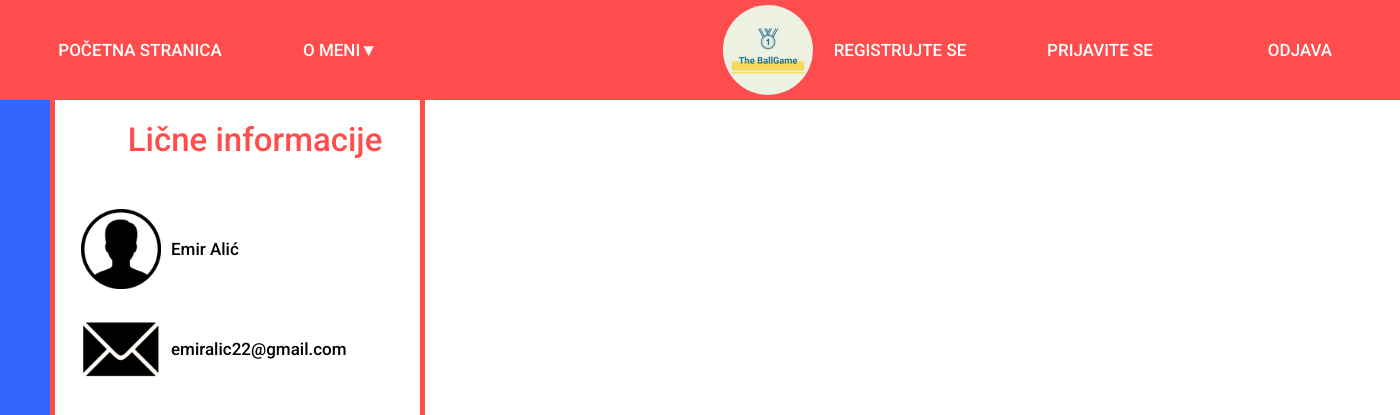
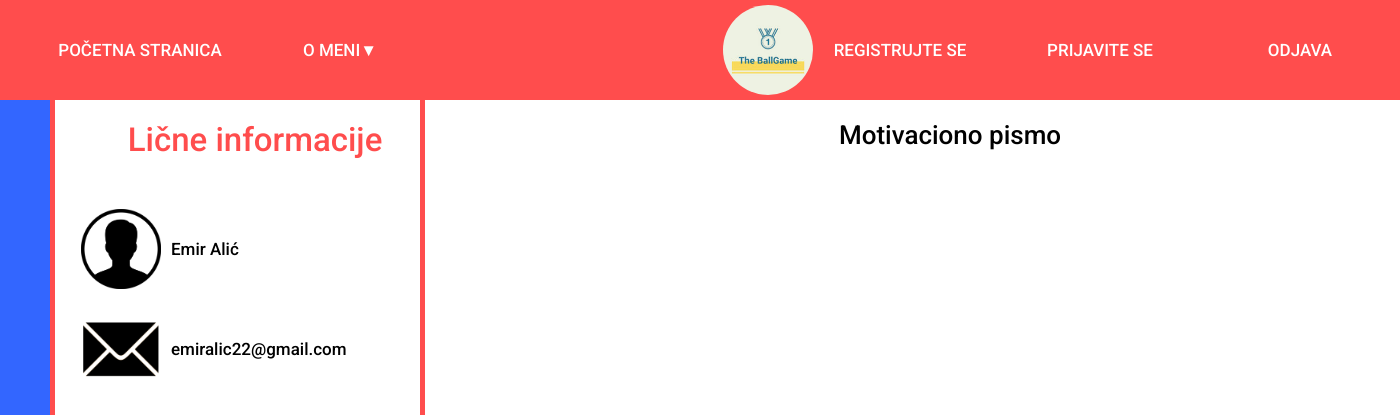
Before and after one commit to emiralic/website, a Flask app: page /mpismo in a window 1400 px wide. Shown: the top 415 px of the page. Run offline with Flask 2, Linux system fonts and the light colour scheme; the visitor is signed in with stand-in values (Sample User, id 1); some libraries are stand-ins or nearby versions.

Commit message:
Updated motivational letter

```diff
--- /dev/null
+++ b/website/static/cv.css
@@ -0,0 +1 @@
+@import url('https://fonts.googleapis.com/css2?family=Roboto:wght@400;500;700&display=swap');
--- a/website/static/login.css
+++ b/website/static/login.css
@@ -24,7 +24,9 @@
     border-width: 1px;
 }
 
-.login-tab[type="text"]{
+.login-tab[type="text"],
+.login-tab[type="email"],
+.login-tab[type="password"]{
     padding-left: 10px;
     font-family: Roboto, Arial;
     font-size: 17px;
--- a/website/static/mpismo.css
+++ b/website/static/mpismo.css
@@ -112,3 +112,18 @@
      background-color: rgb(255, 77, 77);
      top:0;
 }
+.full-text{
+    position: absolute;
+    width: 900px;
+    color: black;
+    left: 450px;
+    top:0;
+
+}
+.text-edit{
+    padding-top: 20px;
+    text-align: center;
+    font-family: Roboto, Arial;
+    font-size: 26px;
+    font-weight: 500;
+}
--- a/website/templates/login.html
+++ b/website/templates/login.html
@@ -11,7 +11,7 @@
              <div class="login-text">PRIJAVA</div>
               <div class="form-group">
                 <label class="label-text" for="email">Email Adresa</label>
-                <input class="login-tab" type="email" id="email" name="email" placeholder="Email adresa">
+                <input class="login-tab" type="email" id="email" name="email" placeholder = "Email adresa">
               </div>
              <div class="form-group">
                 <label class="label-text1" for="lozinka">Lozinka</label>
--- a/website/templates/mpismo.html
+++ b/website/templates/mpismo.html
@@ -43,6 +43,9 @@
     <div class="line1">
 
     </div>
+    <div class="full-text">
+      <p class="text-edit"> Motivaciono pismo </p>
+    </div>
     </div>
    </div>
 
--- a/website/views.py
+++ b/website/views.py
@@ -21,3 +21,8 @@
 @login_required
 def mpismo():
     return render_template('mpismo.html', korisnik=current_user)
+
+@views.route('/cv')
+@login_required
+def cv():
+    return render_template('cv.html', korisnik=current_user)
```
Also changed, not shown: website/static/register.css (+10 -10 lines), website/templates/cv.html (added, +17 -0 lines), website/templates/register.html (+10 -10 lines).
